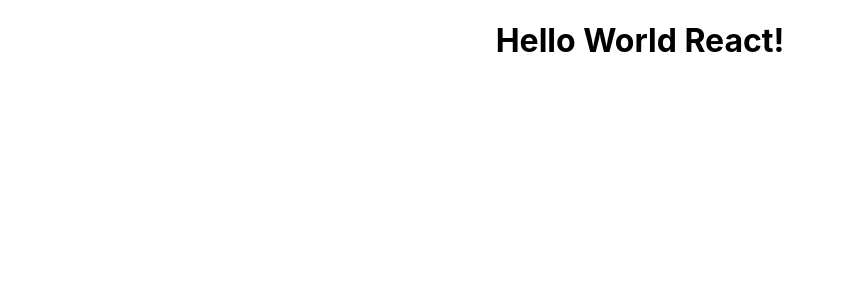
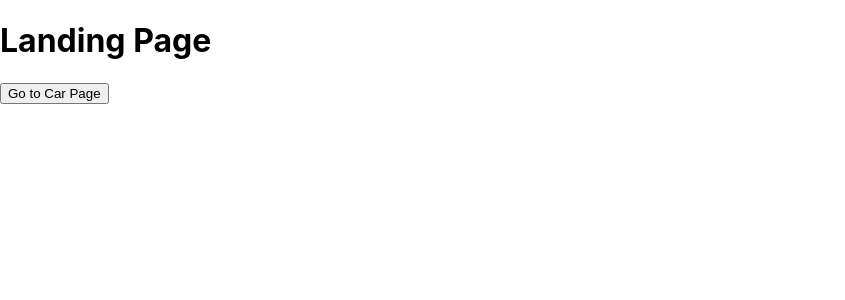
Before and after one commit to jiangs11/Depipson-Motors, a React (Create React App) app in the folder app/: page / in a window 1280 px wide. Shown: the top 300 px of the page, without its empty margins (0-845 px from the left). Built offline with nearby package versions, Linux system fonts and the light colour scheme.

Commit message:
navigation in place

```diff
--- a/app/package.json
+++ b/app/package.json
@@ -8,6 +8,7 @@
     "@testing-library/user-event": "^12.1.10",
     "react": "^17.0.2",
     "react-dom": "^17.0.2",
+    "react-router-dom": "^5.2.0",
     "react-scripts": "4.0.3",
     "web-vitals": "^1.0.1"
   },
--- a/app/src/App.js
+++ b/app/src/App.js
@@ -1,10 +1,22 @@
+import React from 'react'
+import { BrowserRouter, Redirect, Route, Switch } from 'react-router-dom'
+
+// Pages
+import LandingPage from './pages/LandingPage'
+import IndividualCar from './pages/IndividualCar'
+
+// Style (dont need if using bootstrap)
 import './App.css'
 
 const App = () => {
 	return (
-		<div className="App">
-			<h1>Hello World React!</h1>
-		</div>
+		<BrowserRouter>
+			<Switch>
+				<Route exact={true} path="/" render={(props) => <LandingPage />} />
+				<Route exact={true} path="/car" render={(props) => <IndividualCar />} />
+				<Redirect to="/error" />
+			</Switch>
+		</BrowserRouter>
 	)
 }
 
--- /dev/null
+++ b/app/src/pages/IndividualCar.js
@@ -0,0 +1,11 @@
+import React from 'react'
+
+const IndividualCar = ({ history }) => {
+    return (
+        <div>
+            <h1>Individual Car Page</h1>
+        </div>
+    )
+}
+
+export default IndividualCar
--- /dev/null
+++ b/app/src/pages/LandingPage.js
@@ -0,0 +1,13 @@
+import React from 'react'
+import { withRouter } from 'react-router-dom'
+
+const LandingPage = ({ history }) => {
+    return (
+        <div>
+            <h1>Landing Page</h1>
+            <button onClick={() => history.push('car')}>Go to Car Page</button>
+        </div>
+    )
+}
+
+export default withRouter(LandingPage)
```
